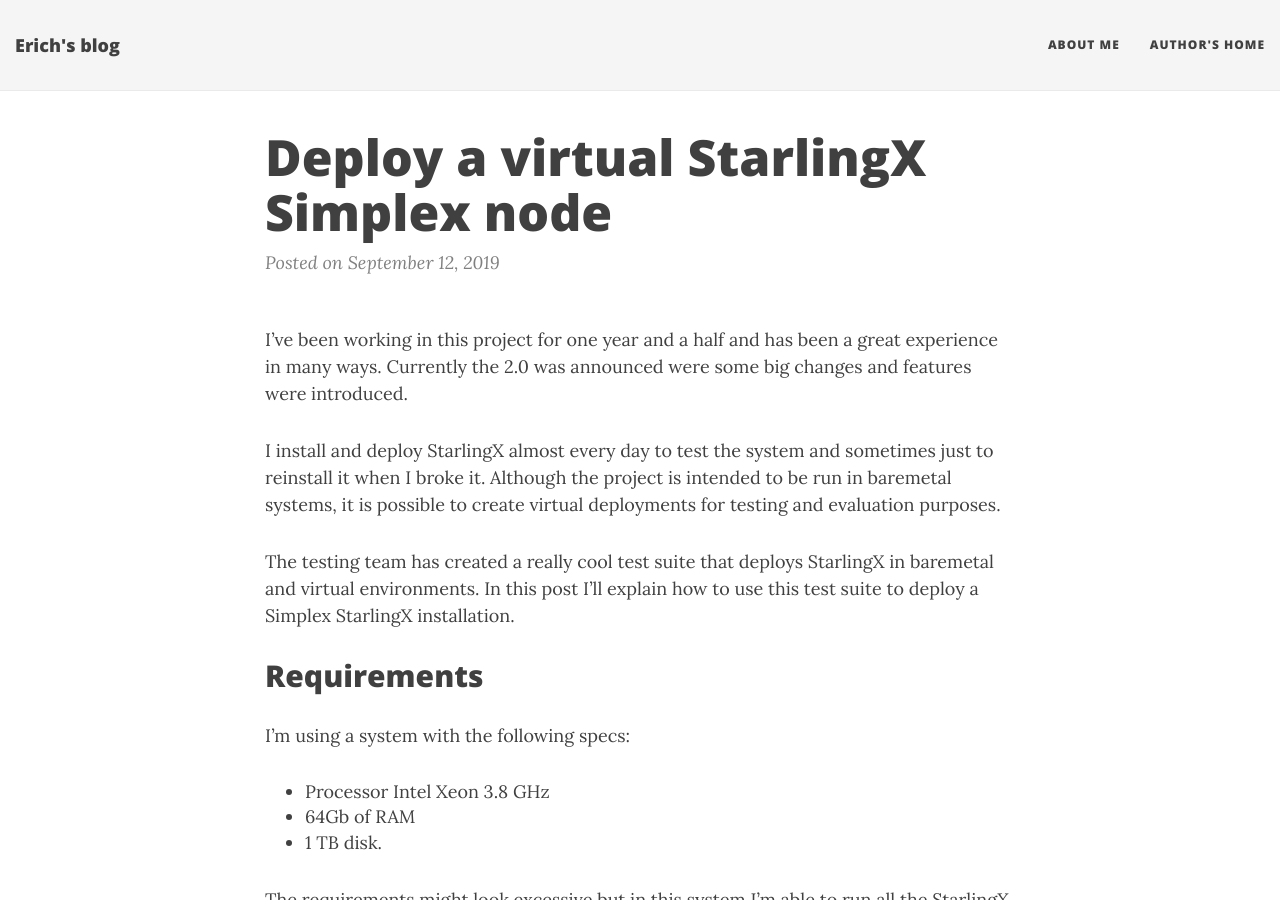
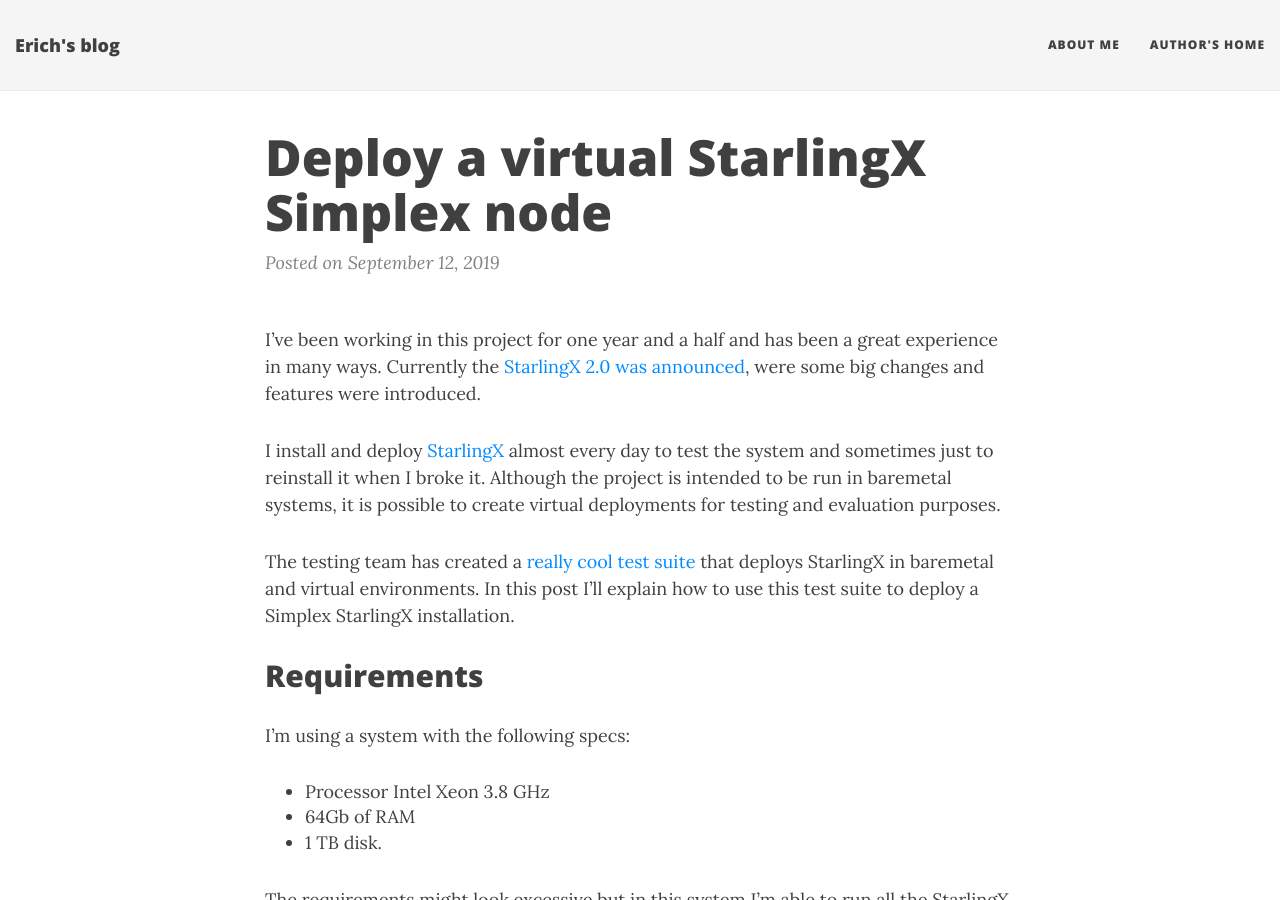
Before and after one commit to ericho/ericho.github.io, a Jekyll site: the page built from _posts/2019-09-12-deploy-virtual-starlingx.md, in a window 1280 px wide and 900 px high. Built offline with Jekyll 4.4.1, drawn with Linux system fonts in a browser that asks for light colours; nearby versions of some CDN libraries.

Commit message:
Adding links to StarlingX post

```diff
--- a/_posts/2019-09-12-deploy-virtual-starlingx.md
+++ b/_posts/2019-09-12-deploy-virtual-starlingx.md
@@ -4,11 +4,11 @@
 date: 2019-09-12
 ---
 
-I've been working in this project for one year and a half and has been a great experience in many ways. Currently the 2.0 was announced were some big changes and features were introduced.
+I've been working in this project for one year and a half and has been a great experience in many ways. Currently the [StarlingX 2.0 was announced](http://lists.starlingx.io/pipermail/starlingx-discuss/2019-September/005881.html), were some big changes and features were introduced.
 
-I install and deploy StarlingX almost every day to test the system and sometimes just to reinstall it when I broke it. Although the project is intended to be run in baremetal systems, it is possible to create virtual deployments for testing and evaluation purposes.
+I install and deploy [StarlingX](https://www.starlingx.io) almost every day to test the system and sometimes just to reinstall it when I broke it. Although the project is intended to be run in baremetal systems, it is possible to create virtual deployments for testing and evaluation purposes.
 
-The testing team has created a really cool test suite that deploys StarlingX in baremetal and virtual environments. In this post I'll explain how to use this test suite to deploy a Simplex StarlingX installation.
+The testing team has created a [really cool test suite](https://opendev.org/starlingx/test/src/branch/master/automated-robot-suite) that deploys StarlingX in baremetal and virtual environments. In this post I'll explain how to use this test suite to deploy a Simplex StarlingX installation.
 
 ## Requirements
 
```
